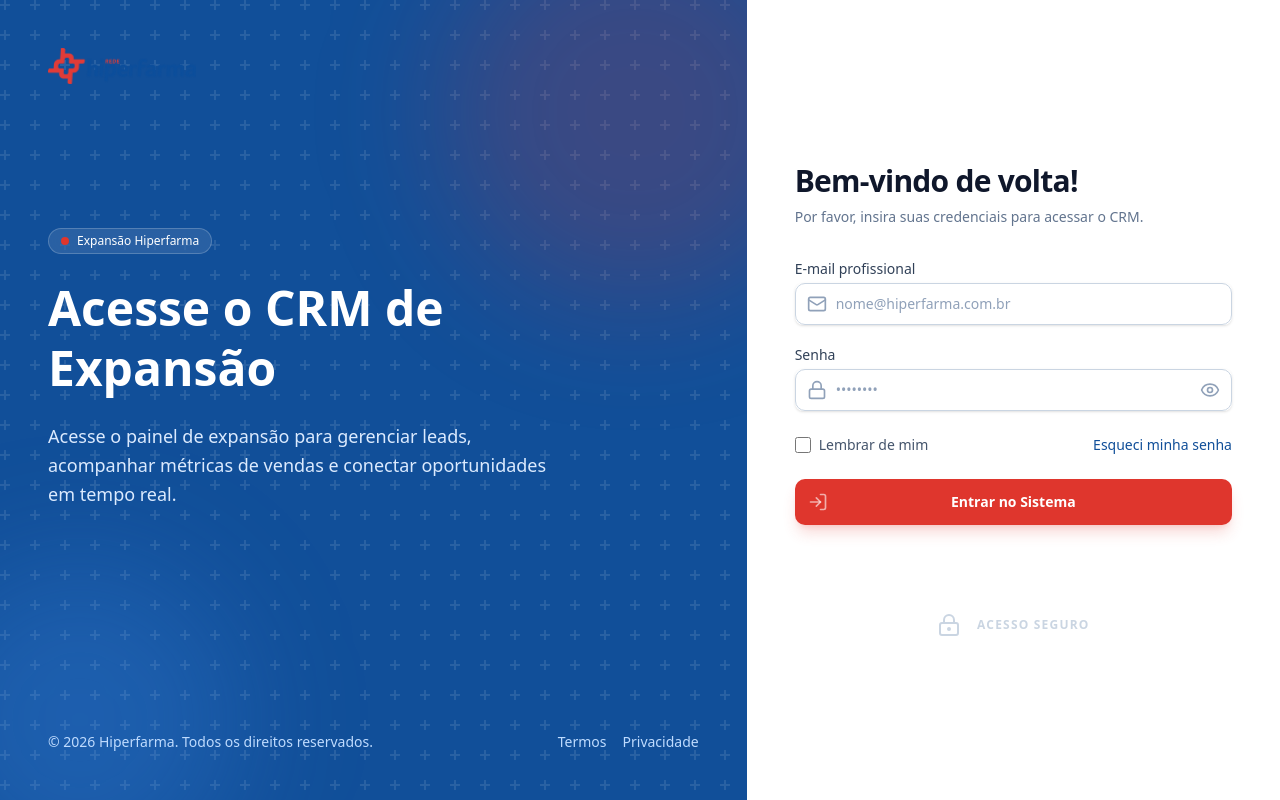
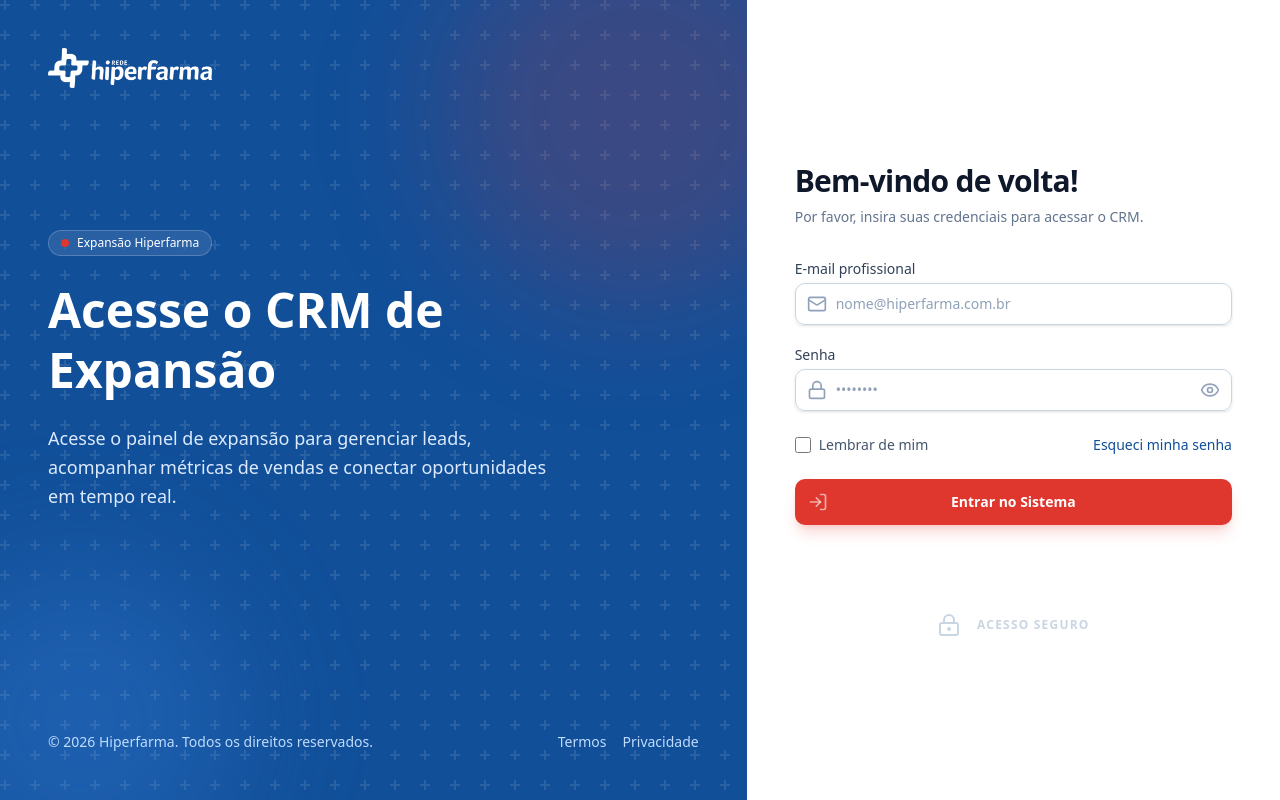
Before and after one commit to alcidesgithub/hiper-expansao-crm, a Next.js app: page /login in a window 1280 px wide. Built offline with nearby package versions, Linux system fonts and the light colour scheme; no server answers.

Commit message:
logo login

```diff
--- a/src/app/login/page.tsx
+++ b/src/app/login/page.tsx
@@ -2,6 +2,7 @@
 
 import React from 'react';
 import { useActionState } from 'react';
+import Image from 'next/image';
 import Link from 'next/link';
 import { Mail, Lock, Eye, LogIn, LockKeyhole } from 'lucide-react';
 import { Logo } from '@/components/ui/Logo';
@@ -20,7 +21,14 @@
                 <div className="absolute bottom-0 left-0 -ml-20 -mb-20 w-80 h-80 rounded-full bg-blue-400/20 blur-3xl"></div>
 
                 <div className="relative z-10">
-                    <Logo height={36} />
+                    <Image
+                        src="/logo-branca.png"
+                        alt="Expansão Hiperfarma"
+                        width={180}
+                        height={50}
+                        className="h-10 w-auto"
+                        priority
+                    />
                 </div>
 
                 <div className="relative z-10 max-w-lg mb-20">
```
